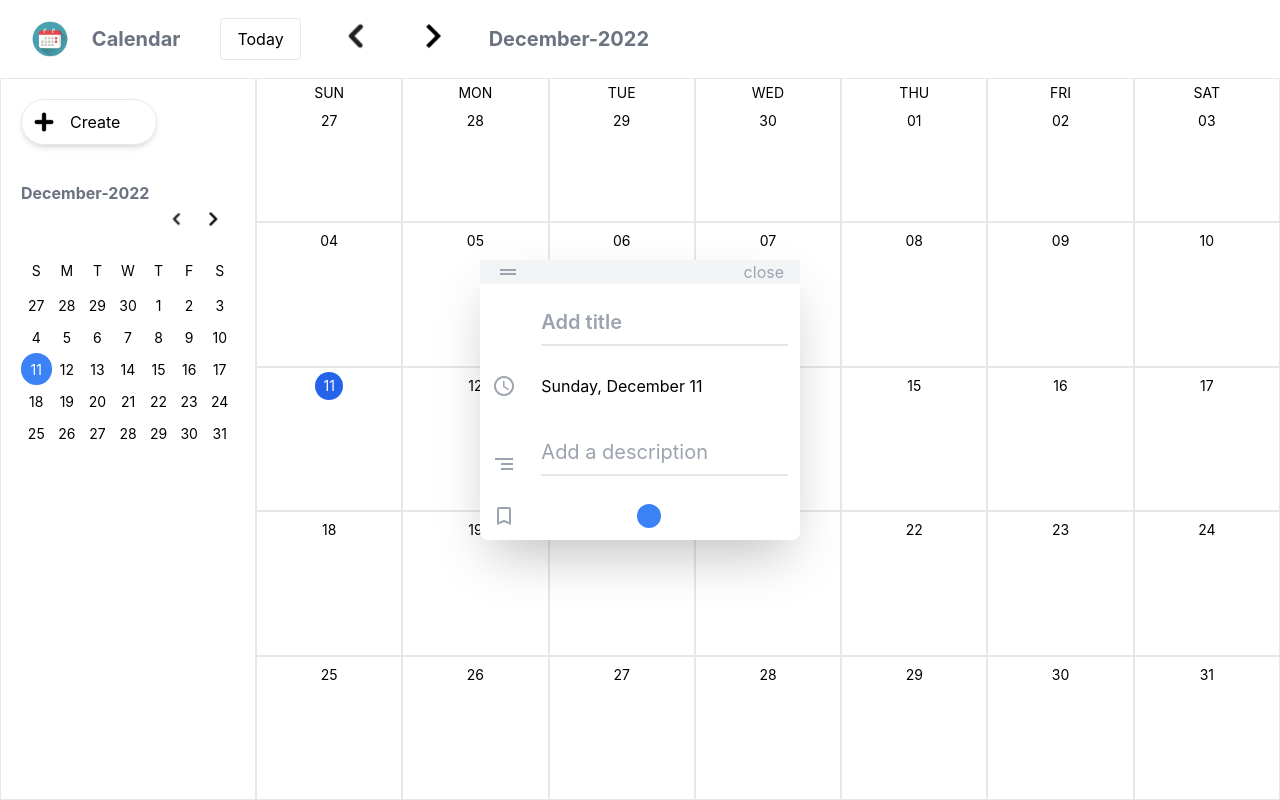
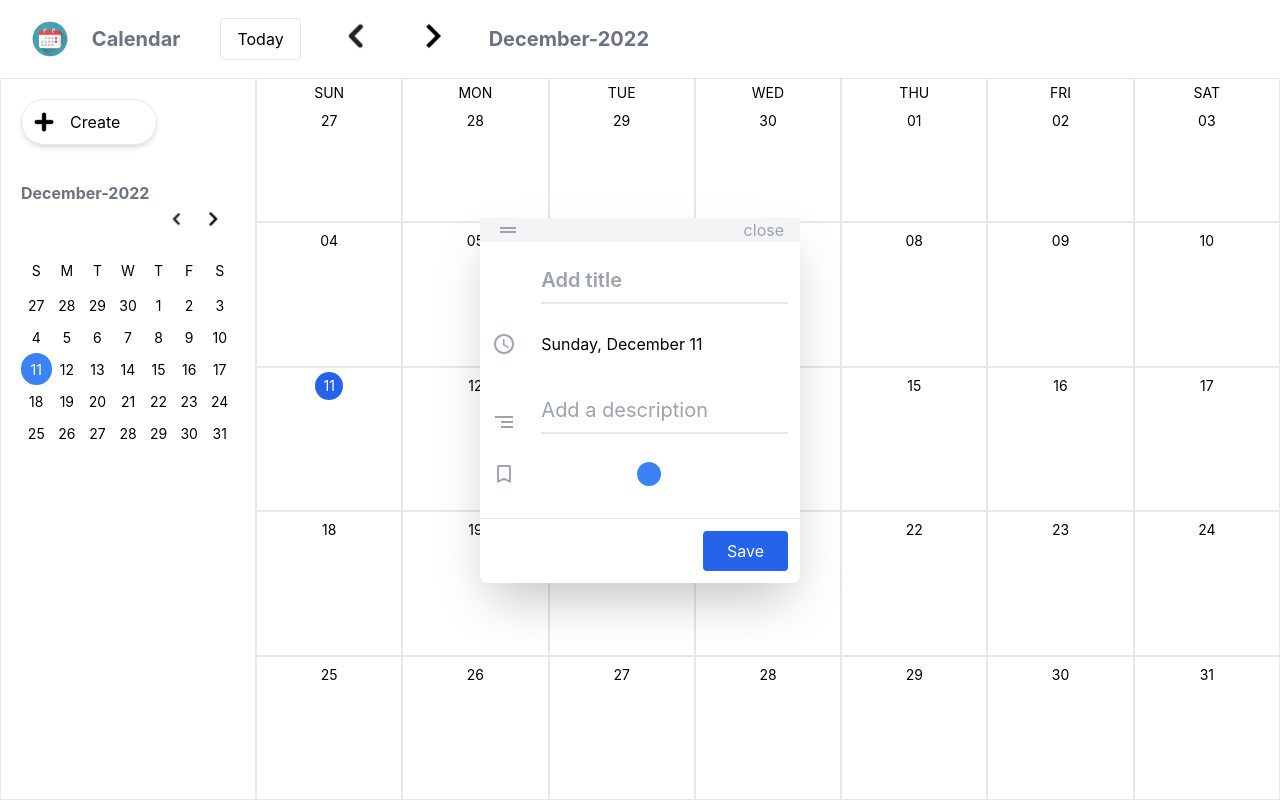
Before and after one commit to Nihilus888/Calendar-App, a React (Create React App) app: page / in a window 1280 px wide. Both pictures are taken after a click on the button "Create". Built offline with nearby package versions, Linux system fonts and the light colour scheme.

Commit message:
added save button

```diff
--- a/src/components/Day.jsx
+++ b/src/components/Day.jsx
@@ -1,10 +1,13 @@
 import dayjs from "dayjs";
-import React from "react";
+import React, { useContext } from "react";
+import GlobalContext from "./context/GlobalContext";
 
 export default function Day({ day, rowIdx }) {
   function getCurrentDayClass() {
     return day.format("DD--MM-YY") === dayjs().format("DD--MM-YY") ? 'bg-blue-600 text-white rounded-full w-7' : ''
   }
+
+  const {setDaySelected, setShowEventModal} = useContext(GlobalContext)
 
   return (
     <div className="border border-gray-200 flex flex-col">
@@ -14,6 +17,12 @@ export default function Day({ day, rowIdx }) {
         )}
         <p className={`text-sm p-1 my-1 text-center ${getCurrentDayClass()}`}>{day.format("DD")}</p>
       </header>
+      <div className="flex-1 cursor-pointer" onClick={() => {
+        setDaySelected(day)
+        setShowEventModal(true)
+      }}>
+          {""}
+      </div>
     </div>
   );
 }
--- a/src/components/EventModal.jsx
+++ b/src/components/EventModal.jsx
@@ -71,6 +71,11 @@ export default function EventModal() {
             </div>
           </div>
         </div>
+        <footer className="flex justify-end border-t p-3 mt-5">
+            <button type="submit" className="bg-blue-500 hover: bg-blue-600 px-6 py-2 rounded text-white">
+                    Save
+            </button>
+        </footer>
       </form>
     </div>
   );
```
